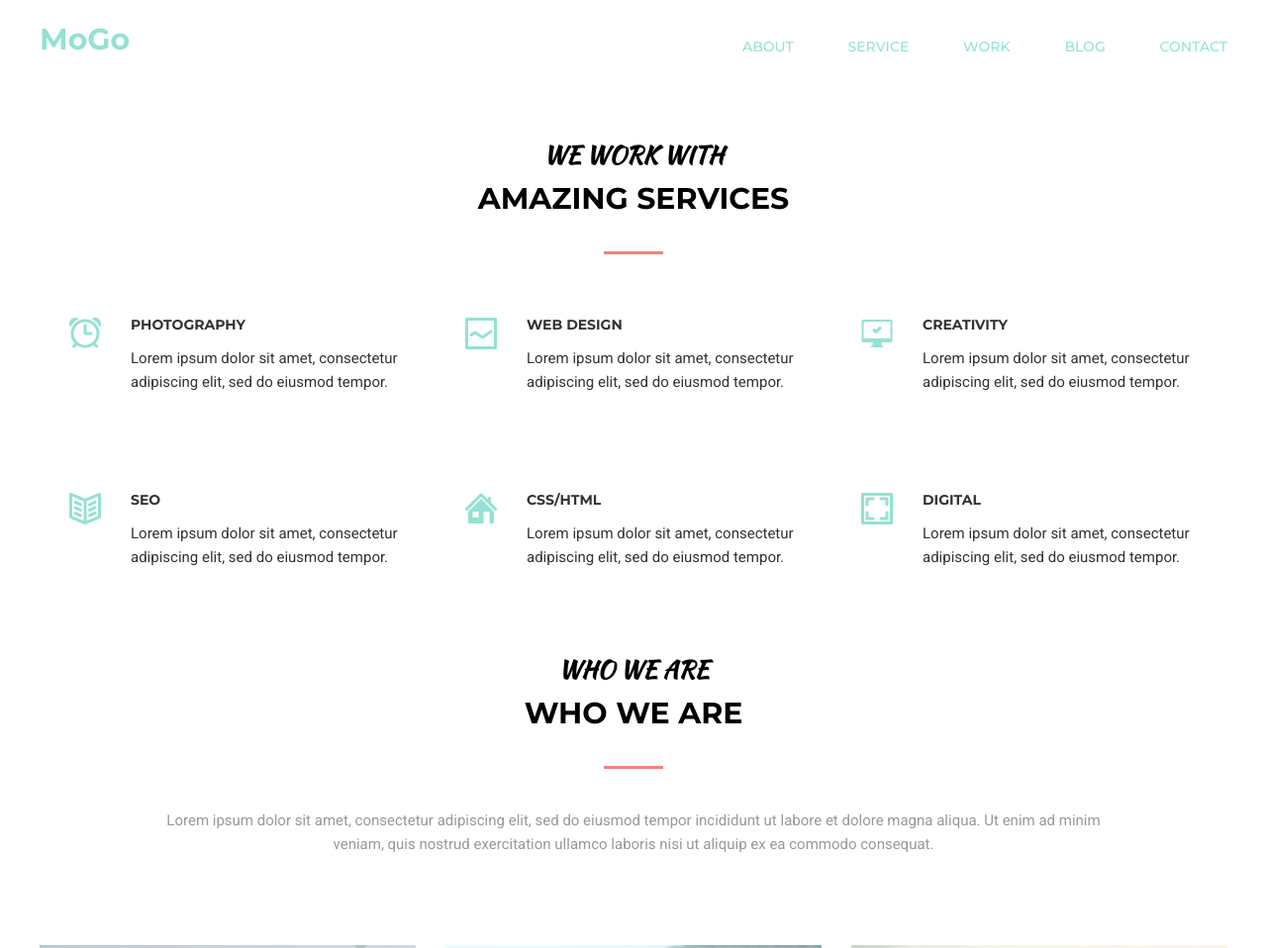
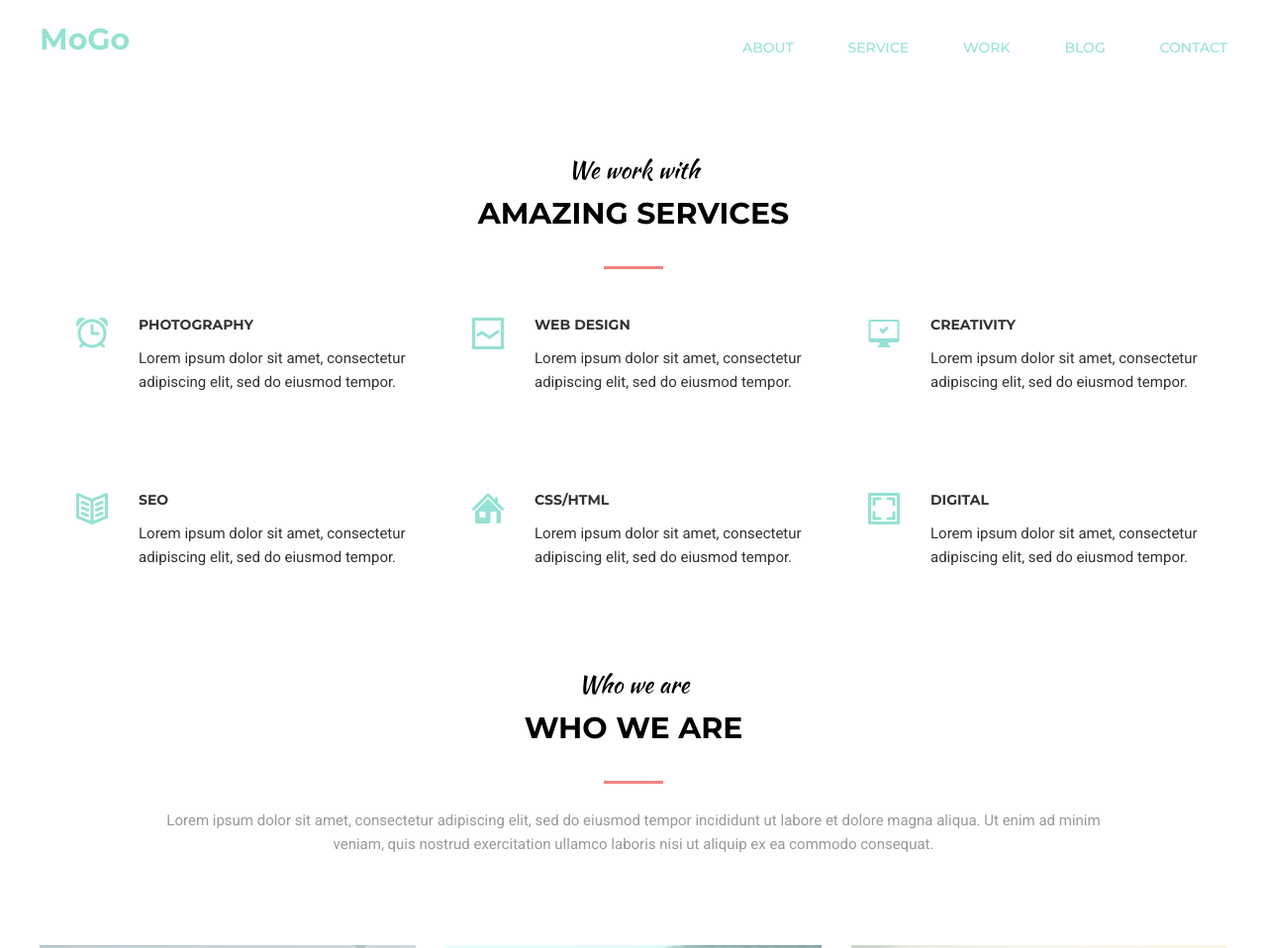
Before and after one commit to littwa/goit-fe-course, a plain HTML site: page module-6/index.html in a window 1280 px wide. Shown: the top 958 px of the page at 99% size. Drawn offline with Linux system fonts and the light colour scheme.

Commit message:
hm_6 version 2

```diff
--- a/module-6/css/styles.css
+++ b/module-6/css/styles.css
@@ -1,9 +1,8 @@
 body{
     font-family: "Roboto", "Montserrat", "Kaushan Script", "sans-serif";
     font-size: 14px;
-    color: #95e1d3 #eaffd0 #fce38a #f38181
 }
-.wraper{
+.wrapper{
     width: 1200px;
     margin: 0 auto;
 }
@@ -24,6 +23,7 @@ body{
     justify-content: space-between;
 }
 .navigation a{
+    display: block;
     color: #95e1d3;
     font-family: "Montserrat";
     font-size: 14px;
@@ -74,14 +74,12 @@ body{
     text-transform: uppercase;
     padding: 90px 0 40px;
 }
-.services .h2-services::before{
-    display: block;
-    content: "We work with";
+.h2-services span{
     font-family: "Kaushan Script", "sans-serif";
-    font-weight: bold;
+    font-weight: 400;
     font-size: 24px;
-    line-height: 24px;
-    margin-bottom: 15px;
+    line-height: 54px;
+    text-transform: none;
 }
 .h2-services::after{
     display: block;
@@ -92,10 +90,39 @@ body{
     line-height: 24px;
     margin: 35px auto 0;
 }
+.amazimg-list div{
+    width: 75%;
+}
 .amazimg-list a{
     text-decoration: none;
+    justify-content: flex-end;
     display: flex;
     width: 400px;
+
+}
+.amazimg-list li:nth-child(1){
+    background: url(../img/photography.png) no-repeat;
+    background-position: 10% 0;
+}
+.amazimg-list li:nth-child(2){
+    background: url(../img/web-design.png) no-repeat;
+    background-position: 10% 0;
+}
+.amazimg-list li:nth-child(3){
+    background: url(../img/creativity.png) no-repeat;
+    background-position: 10% 0;
+}
+.amazimg-list li:nth-child(4){
+    background: url(../img/seo.png) no-repeat;
+    background-position: 10% 0;
+}
+.amazimg-list li:nth-child(5){
+    background: url(../img/css-html.png) no-repeat;
+    background-position: 10% 0;
+}
+.amazimg-list li:nth-child(6){
+    background: url(../img/digital.png) no-repeat;
+    background-position: 10% 0;
 }
 .amazimg-list li:nth-child(-n+3){
     margin-bottom: 100px;
@@ -129,14 +156,12 @@ body{
     height: 32px;
     padding: 0 30px;
 }
-.team .h2-services::before{
-    display: block;
-    content: "Who we are";
+.team .h2-services span{
     font-family: "Kaushan Script", "sans-serif";
-    font-weight: bold;
+    font-weight: 400;
     font-size: 24px;
-    line-height: 24px;
-    margin-bottom: 15px;
+    line-height: 54px;
+    text-transform: none;
 }
 .team-list{
     display: flex;
@@ -273,7 +298,7 @@ footer p{
     line-height: 14px;
     color: #333333;
 }
-span{
+footer span{
     color: #f38181;
 }
 .search{
--- a/module-6/index.html
+++ b/module-6/index.html
@@ -10,7 +10,7 @@
         <title>homework-06</title>
     </head>
     <body>
-        <div class="wraper">
+        <div class="wrapper">
             <header>
                 <nav class="header-list">
                     <a href="#" class="logo">MoGo</a>
@@ -26,12 +26,11 @@
             <main>
                 <section class="services">
                     <h2 class="h2-services">
-                        Amazing Services
+                        <span>We work with</span> <br> Amazing Services
                     </h2>
                     <ul class="amazimg-list">
                         <li>
                             <a href="#">
-                                <img src="../module-6/img/photography.png" alt="pic">
                                 <div>
                                     <h3>Photography</h3>
                                     <p>Lorem ipsum dolor sit amet, consectetur adipiscing elit, sed do eiusmod tempor.</p>
@@ -40,7 +39,6 @@
                         </li>
                         <li>
                             <a href="#">
-                                <img src="../module-6/img/web-design.png" alt="pic">
                                 <div>
                                     <h3>Web design</h3>
                                     <p>Lorem ipsum dolor sit amet, consectetur adipiscing elit, sed do eiusmod tempor.</p>
@@ -49,7 +47,6 @@
                         </li>
                         <li>
                             <a href="#">
-                                <img src="../module-6/img/creativity.png" alt="pic">
                                 <div>
                                     <h3>Creativity</h3>
                                     <p>Lorem ipsum dolor sit amet, consectetur adipiscing elit, sed do eiusmod tempor.</p>
@@ -58,7 +55,6 @@
                         </li>
                         <li>
                             <a href="#">
-                                <img src="../module-6/img/seo.png" alt="pic">
                                 <div>
                                     <h3>SEO</h3>
                                     <p>Lorem ipsum dolor sit amet, consectetur adipiscing elit, sed do eiusmod tempor.</p>
@@ -67,7 +63,6 @@
                         </li>
                         <li>
                             <a href="#">
-                                <img src="../module-6/img/css-html.png" alt="pic">
                                 <div>
                                     <h3>css/html</h3>
                                     <p>Lorem ipsum dolor sit amet, consectetur adipiscing elit, sed do eiusmod tempor.</p>
@@ -76,7 +71,6 @@
                         </li>
                         <li>
                             <a href="#">
-                                <img src="../module-6/img/digital.png" alt="pic">
                                 <div>
                                     <h3>Digital</h3>
                                     <p>Lorem ipsum dolor sit amet, consectetur adipiscing elit, sed do eiusmod tempor.</p>
@@ -87,7 +81,7 @@
                 </section>
                 <section class="team">
                         <h2 class="h2-services">
-                        Who we are
+                         <span>Who we are</span> <br> Who we are
                         </h2>
                         <p>
                         Lorem ipsum dolor sit amet, consectetur adipiscing elit, sed do eiusmod tempor incididunt ut labore et dolore magna aliqua. Ut enim ad minim veniam, quis nostrud exercitation ullamco laboris nisi ut aliquip ex ea commodo consequat.
@@ -97,16 +91,16 @@
                                 <div class="foto foto-item-1">
                                     <ul class="list-social">
                                         <li>
-                                            <button class="facebook"></button>
+                                            <a href="#" class="facebook"></a>
                                         </li>
                                         <li>
-                                            <button class="twitter"></button>
+                                            <a href="#" class="twitter"></a>
                                         </li>
                                         <li>
-                                            <button class="pinterest"></button>
+                                            <a href="#" class="pinterest"></a>
                                         </li>
                                         <li>
-                                            <button class="instagram"></button>
+                                            <a href="#" class="instagram"></a>
                                         </li>
                                     </ul>
                                 </div>
```
